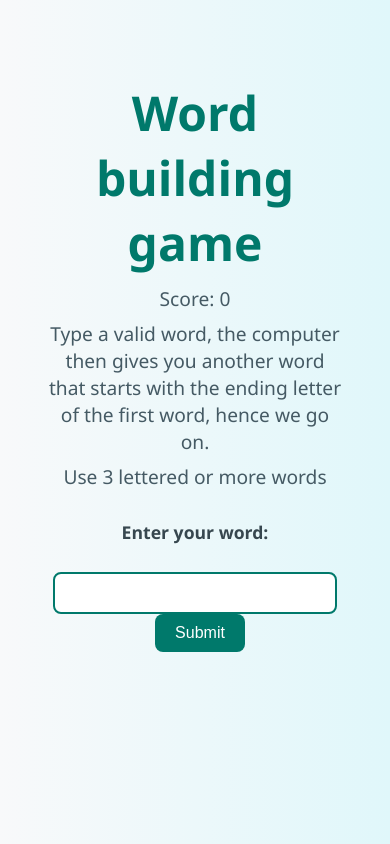
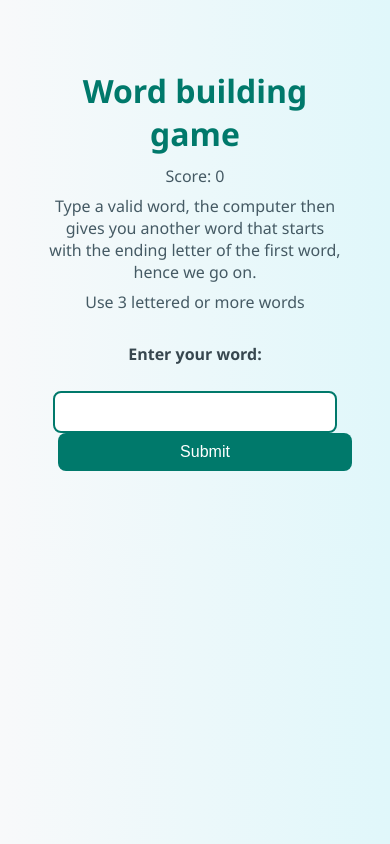
Before and after one commit to Karmegha-Kuzhali/word_building_game, a Flask app: page / in a window 390 px wide. Run offline with Flask 3, Linux system fonts and the light colour scheme.

Commit message:
Update index.html

```diff
--- a/Templates/index.html
+++ b/Templates/index.html
@@ -70,6 +70,20 @@
             color: #d84315;
             font-weight: bold;
         }
+         @media (max-width: 500px) {
+            h1 {
+                font-size: 2em;
+            }
+
+            h2, h3 {
+                font-size: 1em;
+            }
+
+            button {
+                width: 100%;
+                max-width: 300px;
+            }
+        }
     </style>
 </head>
 <body>
```
